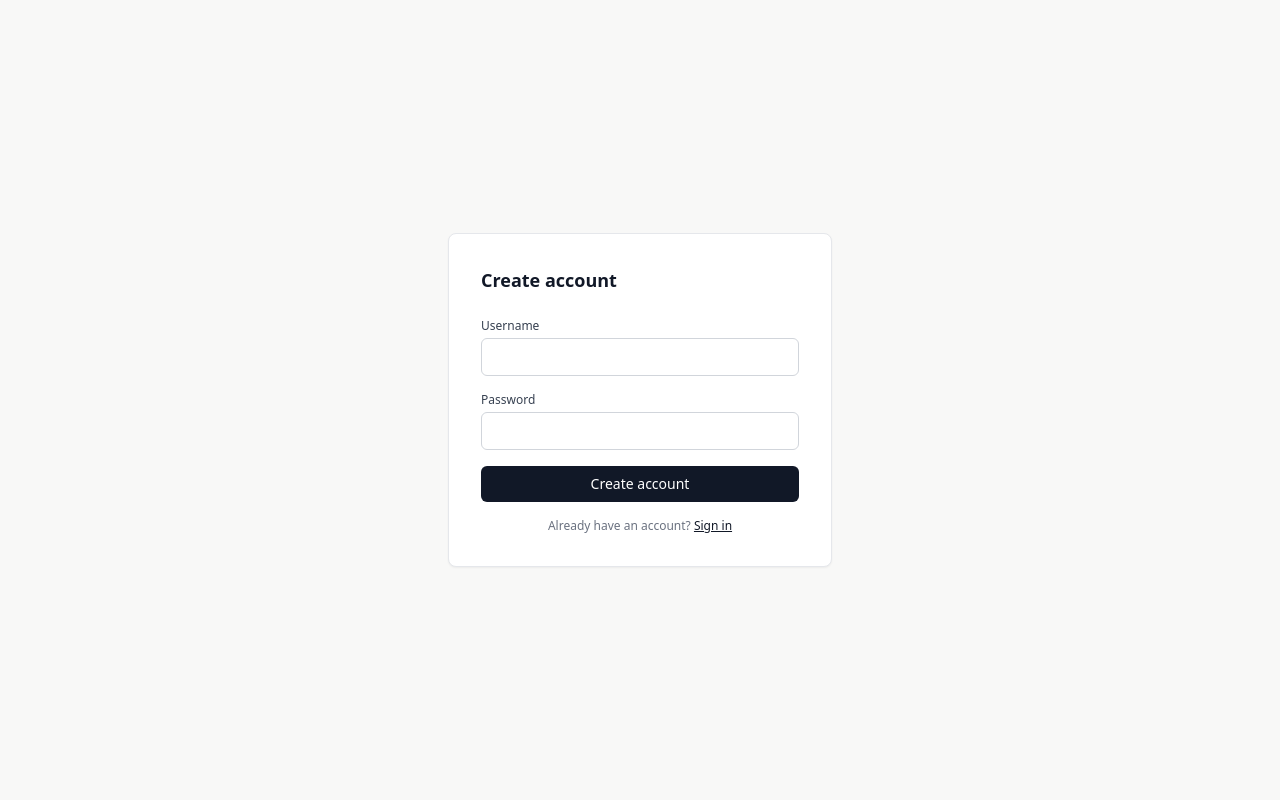
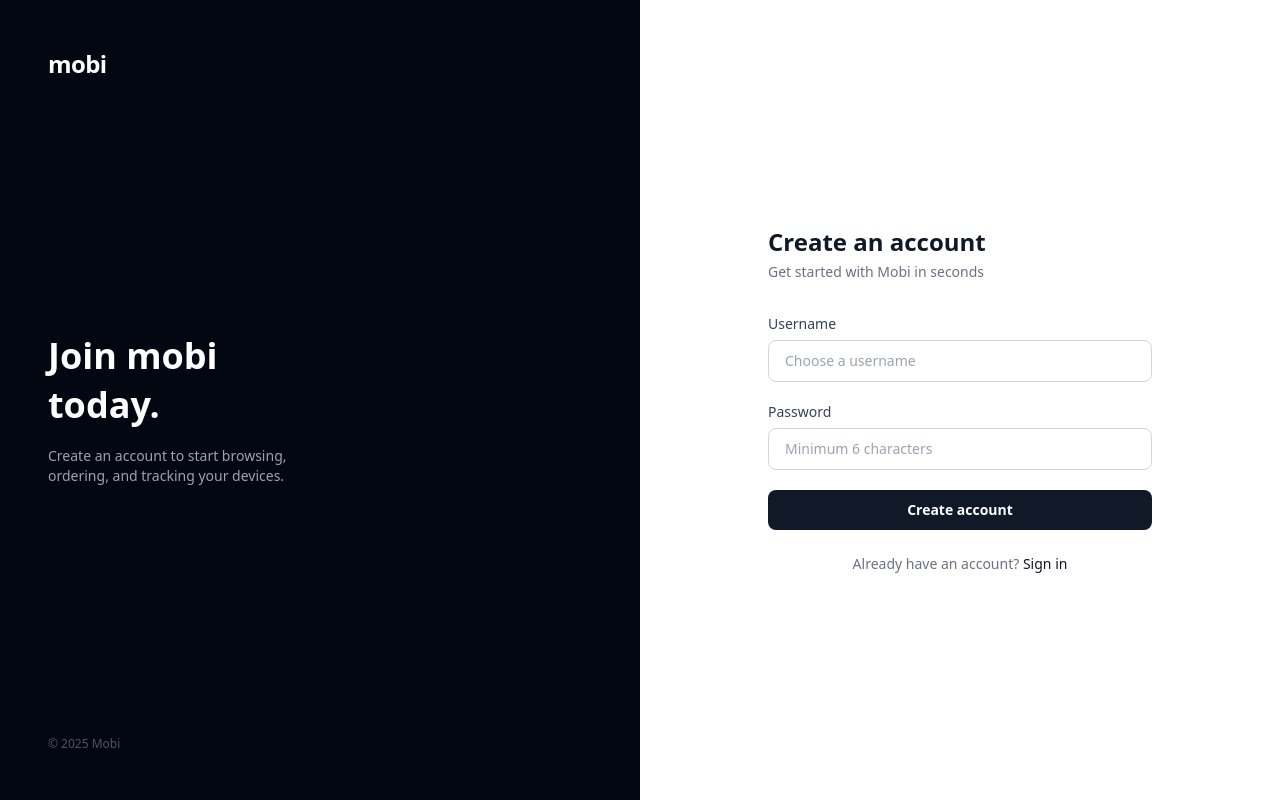
Before and after one commit to bishalw/Mobi, a React (Vite) app in the folder frontend/: page /register in a window 1280 px wide. Built offline with nearby package versions, Linux system fonts and the light colour scheme.

Commit message:
feat(frontend): redesign login and register pages with split layout

```diff
--- a/frontend/src/features/auth/LoginPage.tsx
+++ b/frontend/src/features/auth/LoginPage.tsx
@@ -30,50 +30,77 @@ export default function LoginPage() {
   })
 
   return (
-    <div className="flex min-h-screen items-center justify-center bg-surface">
-      <div className="w-full max-w-sm rounded-lg border border-gray-200 bg-white p-8 shadow-sm">
-        <h1 className="mb-6 text-lg font-semibold text-gray-900">Sign in</h1>
+    <div className="flex min-h-screen">
+      {/* Left panel */}
+      <div className="hidden lg:flex lg:w-1/2 flex-col justify-between bg-gray-950 p-12">
+        <div className="text-white text-2xl font-bold tracking-tight">mobi</div>
+        <div>
+          <p className="text-4xl font-bold text-white leading-snug">
+            The premium<br />phone store.
+          </p>
+          <p className="mt-4 text-gray-400 text-sm">
+            Browse the latest devices, manage orders,<br />and track your inventory — all in one place.
+          </p>
+        </div>
+        <p className="text-gray-600 text-xs">© 2025 Mobi</p>
+      </div>
 
-        <form onSubmit={handleSubmit((d) => mutation.mutate(d))} className="space-y-4">
+      {/* Right panel */}
+      <div className="flex w-full lg:w-1/2 items-center justify-center bg-white px-8 py-12">
+        <div className="w-full max-w-sm">
+          <div className="mb-8">
+            <div className="lg:hidden text-2xl font-bold tracking-tight text-gray-900 mb-6">mobi</div>
+            <h1 className="text-2xl font-bold text-gray-900">Welcome back</h1>
+            <p className="mt-1 text-sm text-gray-500">Sign in to your account to continue</p>
+          </div>
+
+          <form onSubmit={handleSubmit((d) => mutation.mutate(d))} className="space-y-5">
             <div>
-            <label className="mb-1 block text-xs font-medium text-gray-700">Username</label>
+              <label className="block text-sm font-medium text-gray-700 mb-1.5">Username</label>
               <input
                 {...register('username')}
-              className="w-full rounded-md border border-gray-300 px-3 py-2 text-sm outline-none focus:border-gray-500 focus:ring-1 focus:ring-gray-500"
+                autoComplete="username"
+                className="w-full rounded-lg border border-gray-300 px-4 py-2.5 text-sm text-gray-900 placeholder-gray-400 outline-none transition focus:border-gray-900 focus:ring-2 focus:ring-gray-900/10"
+                placeholder="Enter your username"
               />
-            {errors.username && <p className="mt-1 text-xs text-red-500">{errors.username.message}</p>}
+              {errors.username && <p className="mt-1.5 text-xs text-red-500">{errors.username.message}</p>}
             </div>
 
             <div>
-            <label className="mb-1 block text-xs font-medium text-gray-700">Password</label>
+              <label className="block text-sm font-medium text-gray-700 mb-1.5">Password</label>
               <input
                 {...register('password')}
                 type="password"
-              className="w-full rounded-md border border-gray-300 px-3 py-2 text-sm outline-none focus:border-gray-500 focus:ring-1 focus:ring-gray-500"
+                autoComplete="current-password"
+                className="w-full rounded-lg border border-gray-300 px-4 py-2.5 text-sm text-gray-900 placeholder-gray-400 outline-none transition focus:border-gray-900 focus:ring-2 focus:ring-gray-900/10"
+                placeholder="Enter your password"
               />
-            {errors.password && <p className="mt-1 text-xs text-red-500">{errors.password.message}</p>}
+              {errors.password && <p className="mt-1.5 text-xs text-red-500">{errors.password.message}</p>}
             </div>
 
             {mutation.isError && (
-            <p className="text-xs text-red-500">Invalid username or password.</p>
+              <div className="rounded-lg bg-red-50 border border-red-200 px-4 py-3">
+                <p className="text-xs text-red-600">Invalid username or password. Please try again.</p>
+              </div>
             )}
 
             <button
               type="submit"
               disabled={mutation.isPending}
-            className="w-full rounded-md bg-gray-900 px-4 py-2 text-sm font-medium text-white hover:bg-gray-700 disabled:opacity-50 transition-colors"
+              className="w-full rounded-lg bg-gray-900 px-4 py-2.5 text-sm font-semibold text-white transition hover:bg-gray-700 disabled:opacity-50"
             >
               {mutation.isPending ? 'Signing in…' : 'Sign in'}
             </button>
           </form>
 
-        <p className="mt-4 text-center text-xs text-gray-500">
-          No account?{' '}
-          <Link to="/register" className="text-gray-900 underline">
-            Register
+          <p className="mt-6 text-center text-sm text-gray-500">
+            Don't have an account?{' '}
+            <Link to="/register" className="font-medium text-gray-900 hover:underline">
+              Create one
             </Link>
           </p>
         </div>
       </div>
+    </div>
   )
 }
--- a/frontend/src/features/auth/RegisterPage.tsx
+++ b/frontend/src/features/auth/RegisterPage.tsx
@@ -25,50 +25,77 @@ export default function RegisterPage() {
   })
 
   return (
-    <div className="flex min-h-screen items-center justify-center bg-surface">
-      <div className="w-full max-w-sm rounded-lg border border-gray-200 bg-white p-8 shadow-sm">
-        <h1 className="mb-6 text-lg font-semibold text-gray-900">Create account</h1>
+    <div className="flex min-h-screen">
+      {/* Left panel */}
+      <div className="hidden lg:flex lg:w-1/2 flex-col justify-between bg-gray-950 p-12">
+        <div className="text-white text-2xl font-bold tracking-tight">mobi</div>
+        <div>
+          <p className="text-4xl font-bold text-white leading-snug">
+            Join mobi<br />today.
+          </p>
+          <p className="mt-4 text-gray-400 text-sm">
+            Create an account to start browsing,<br />ordering, and tracking your devices.
+          </p>
+        </div>
+        <p className="text-gray-600 text-xs">© 2025 Mobi</p>
+      </div>
 
-        <form onSubmit={handleSubmit((d) => mutation.mutate(d))} className="space-y-4">
+      {/* Right panel */}
+      <div className="flex w-full lg:w-1/2 items-center justify-center bg-white px-8 py-12">
+        <div className="w-full max-w-sm">
+          <div className="mb-8">
+            <div className="lg:hidden text-2xl font-bold tracking-tight text-gray-900 mb-6">mobi</div>
+            <h1 className="text-2xl font-bold text-gray-900">Create an account</h1>
+            <p className="mt-1 text-sm text-gray-500">Get started with Mobi in seconds</p>
+          </div>
+
+          <form onSubmit={handleSubmit((d) => mutation.mutate(d))} className="space-y-5">
             <div>
-            <label className="mb-1 block text-xs font-medium text-gray-700">Username</label>
+              <label className="block text-sm font-medium text-gray-700 mb-1.5">Username</label>
               <input
                 {...register('username')}
-              className="w-full rounded-md border border-gray-300 px-3 py-2 text-sm outline-none focus:border-gray-500 focus:ring-1 focus:ring-gray-500"
+                autoComplete="username"
+                className="w-full rounded-lg border border-gray-300 px-4 py-2.5 text-sm text-gray-900 placeholder-gray-400 outline-none transition focus:border-gray-900 focus:ring-2 focus:ring-gray-900/10"
+                placeholder="Choose a username"
               />
-            {errors.username && <p className="mt-1 text-xs text-red-500">{errors.username.message}</p>}
+              {errors.username && <p className="mt-1.5 text-xs text-red-500">{errors.username.message}</p>}
             </div>
 
             <div>
-            <label className="mb-1 block text-xs font-medium text-gray-700">Password</label>
+              <label className="block text-sm font-medium text-gray-700 mb-1.5">Password</label>
               <input
                 {...register('password')}
                 type="password"
-              className="w-full rounded-md border border-gray-300 px-3 py-2 text-sm outline-none focus:border-gray-500 focus:ring-1 focus:ring-gray-500"
+                autoComplete="new-password"
+                className="w-full rounded-lg border border-gray-300 px-4 py-2.5 text-sm text-gray-900 placeholder-gray-400 outline-none transition focus:border-gray-900 focus:ring-2 focus:ring-gray-900/10"
+                placeholder="Minimum 6 characters"
               />
-            {errors.password && <p className="mt-1 text-xs text-red-500">{errors.password.message}</p>}
+              {errors.password && <p className="mt-1.5 text-xs text-red-500">{errors.password.message}</p>}
             </div>
 
             {mutation.isError && (
-            <p className="text-xs text-red-500">Registration failed. Username may already exist.</p>
+              <div className="rounded-lg bg-red-50 border border-red-200 px-4 py-3">
+                <p className="text-xs text-red-600">Registration failed. That username may already be taken.</p>
+              </div>
             )}
 
             <button
               type="submit"
               disabled={mutation.isPending}
-            className="w-full rounded-md bg-gray-900 px-4 py-2 text-sm font-medium text-white hover:bg-gray-700 disabled:opacity-50 transition-colors"
+              className="w-full rounded-lg bg-gray-900 px-4 py-2.5 text-sm font-semibold text-white transition hover:bg-gray-700 disabled:opacity-50"
             >
-            {mutation.isPending ? 'Creating…' : 'Create account'}
+              {mutation.isPending ? 'Creating account…' : 'Create account'}
             </button>
           </form>
 
-        <p className="mt-4 text-center text-xs text-gray-500">
+          <p className="mt-6 text-center text-sm text-gray-500">
             Already have an account?{' '}
-          <Link to="/login" className="text-gray-900 underline">
+            <Link to="/login" className="font-medium text-gray-900 hover:underline">
               Sign in
             </Link>
           </p>
         </div>
       </div>
+    </div>
   )
 }
--- a/frontend/vite.config.ts
+++ b/frontend/vite.config.ts
@@ -11,10 +11,10 @@ export default defineConfig({
   },
   server: {
     proxy: {
-      '/auth': 'http://localhost:8080',
-      '/productapi': 'http://localhost:8080',
-      '/inventoryapi': 'http://localhost:8080',
-      '/orderapi': 'http://localhost:8080',
+      '/auth': 'http://localhost',
+      '/productapi': 'http://localhost',
+      '/inventoryapi': 'http://localhost',
+      '/orderapi': 'http://localhost',
     },
   },
 })
```
Also changed, not shown: 1 other file (tests, documents, lock files or other folders). Lines whose indentation alone changed are shown as unchanged.
